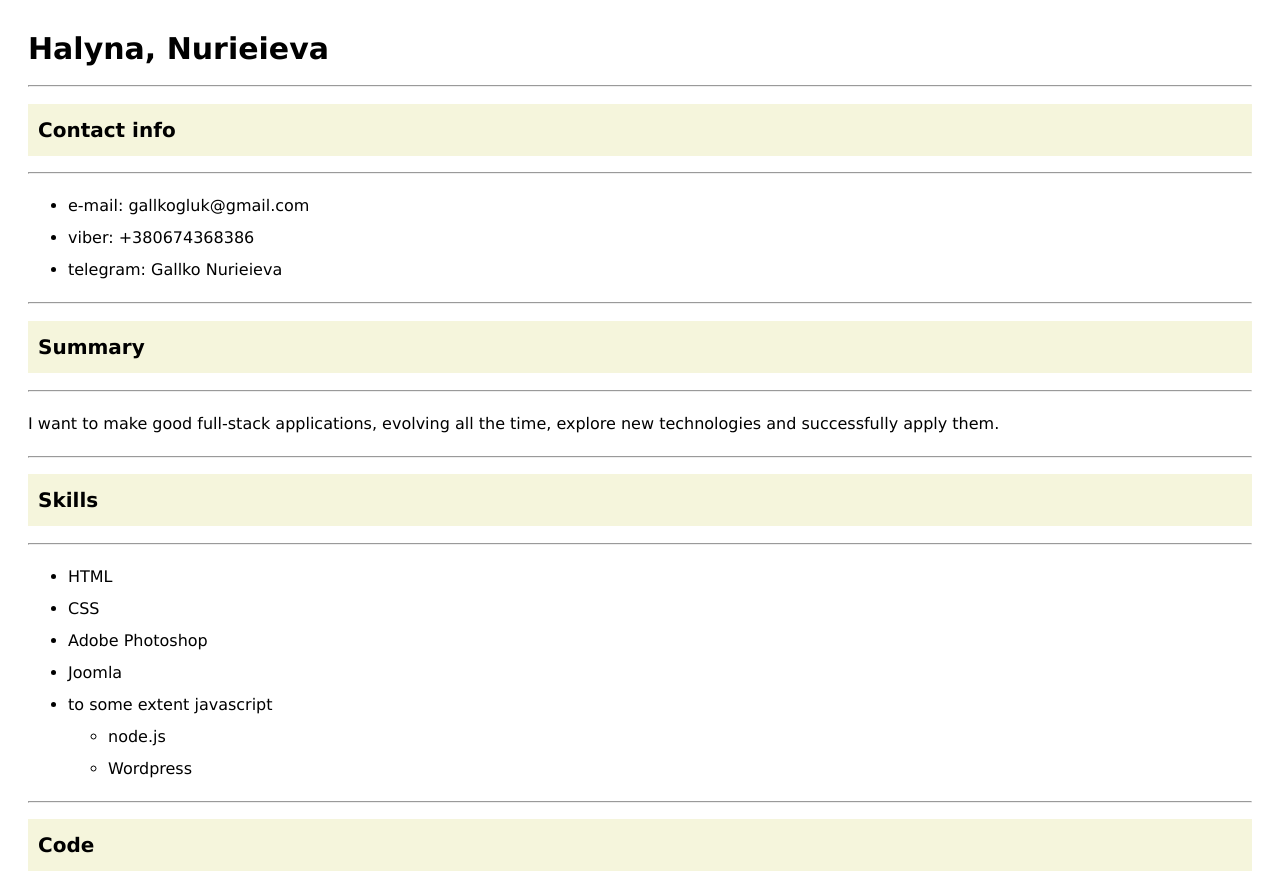
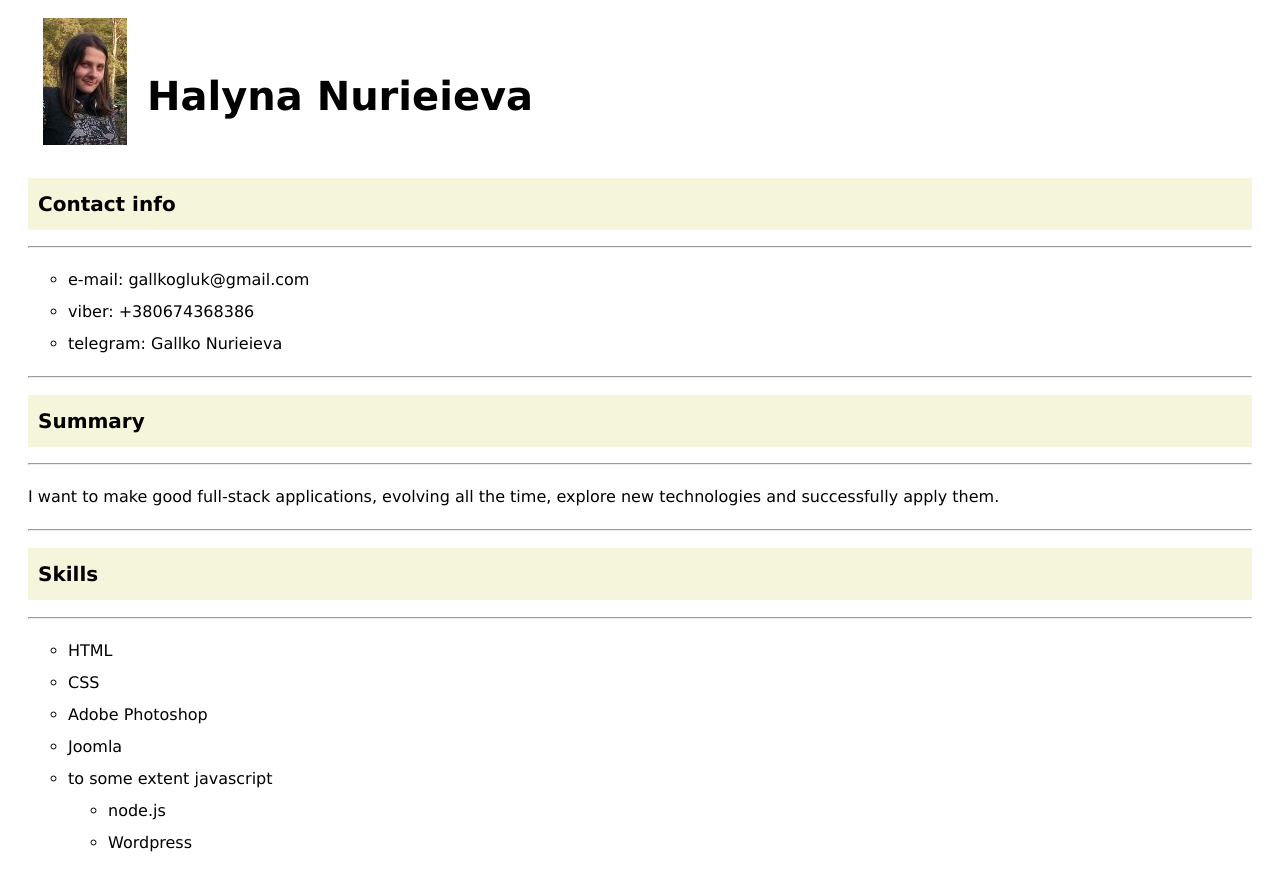
Before and after one commit to Glukogall/rsschool-cv, a plain HTML site: page index.html in a window 1280 px wide. Shown: the top 874 px of the page. Drawn offline with Linux system fonts and the light colour scheme.

Commit message:
fix: customization styles"

```diff
--- a/css/style.css
+++ b/css/style.css
@@ -1,6 +1,6 @@
 h1 {
   font-family: Verdana, Geneva, Tahoma, sans-serif;
-  font-size: 30px;
+  font-size: 40px;
   font-weight: bold;
 }
 h2 {
@@ -14,7 +14,9 @@ p {
   font-family: Verdana, Geneva, Tahoma, sans-serif;
   font-size: 16px;
 }
-ul {}
+ul {
+  list-style-type: circle;
+}
 li {
   font-family: Verdana, Geneva, Tahoma, sans-serif;
   font-size: 16px;
@@ -33,3 +35,14 @@ pre {
   padding: 5px 20px;
   line-height: 200%;
 }
+.flex {
+  display: flex;
+  flex-direction: row;
+}
+.photo-container {
+  padding: 5px;
+  margin: 0 10px;
+}
+.text-container {
+  padding: 40px 5px 5px 5px;
+}
--- a/index.html
+++ b/index.html
@@ -6,9 +6,13 @@
     </head>
     <body>
       <div class="wrapper">
-          <header>
-            <h1>Halyna, Nurieieva</h1>
-            <hr>
+          <header class="flex">
+            <div class="photo-container">
+              <img src="images/x_079f1df535.jpg" alt="my photo">
+            </div>
+            <div class="text-container">
+              <h1>Halyna Nurieieva</h1>
+            </div>
           </header>
           <main>
             <section>
```
